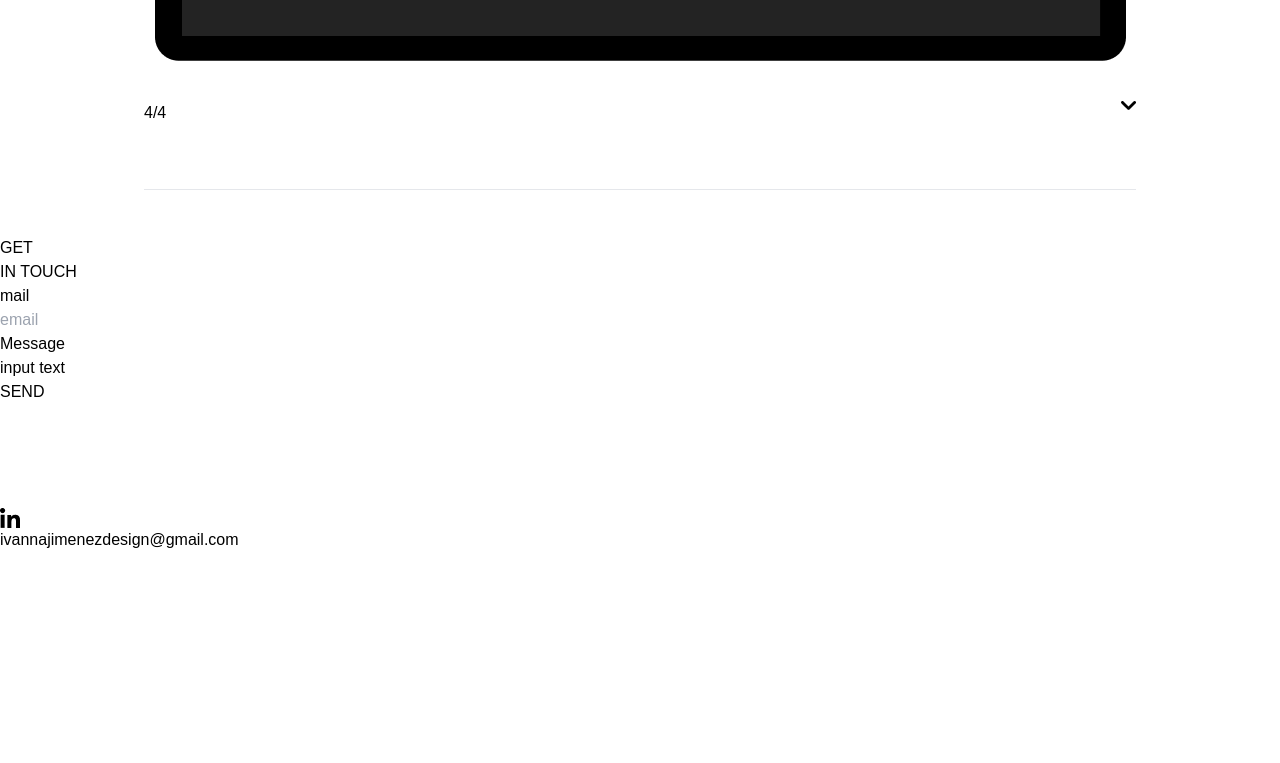
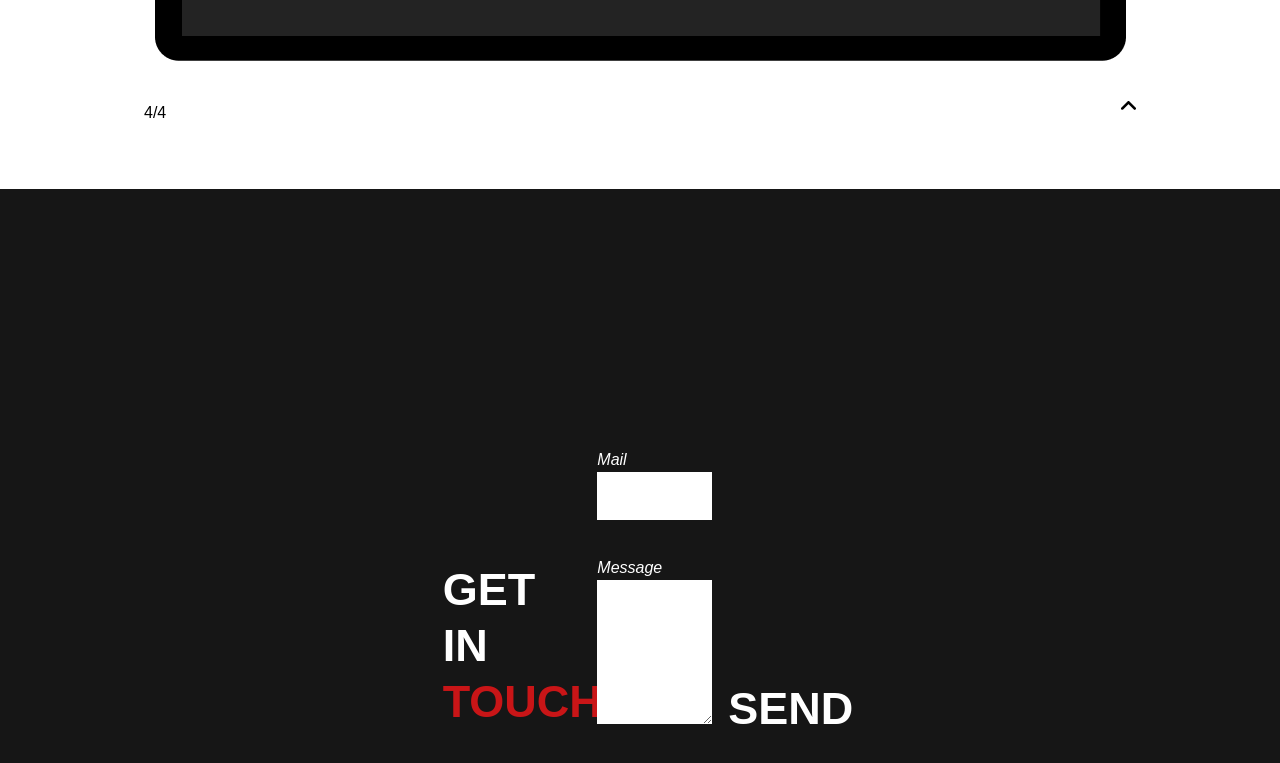
Before and after one commit to mricanho/ivanna-portfolio, a website: page src/index.html in a window 1280 px wide. Shown: the part 6258-7021 px from the top of the page. Before the commit the page ends 6810 px from the top, so only its background shows below. Drawn offline with Linux system fonts and the light colour scheme.

Commit message:
Finish contact form

```diff
--- a/src/index.html
+++ b/src/index.html
@@ -151,7 +151,7 @@
       </div>
       <hr class="mt-16">
     </div>
-    <div class="h-screen" id="rzone">
+    <div class="" id="rzone">
       <div class="relative flex justify-center">
         <img src="../assets/images/rzoneeeee.png" alt="rzone"/>
         <div class="absolute bottom-6 w-96 mr-96 mb-10">
@@ -160,35 +160,38 @@
               less overwhelming while adding new features to improve client's overall experience. </p>
         </div>
       </div>
-      <div class="flex mt-10">
+      <div class="flex mt-10 mb-16">
         <p>4/4</p>
-        <a class="ml-auto m" href="#off.psych">
-          <img class="" src="../assets/images/arrow-down.png" alt="arrow down" />
+        <a class="ml-auto m" href="#guiot">
+          <img class="" src="../assets/images/arrow-up.png" alt="arrow up" />
         </a>
       </div>
-      <hr class="mt-16">
     </div>
   </div>
 </section>
-<section class="form">
-  <div class="">
-    <div class="bloque">
-      <h2>GET</h2>
-      <h2>
-        IN <span class="color_red">TOUCH</span>
-      </h2>
-      <h4>mail</h4>
-      <input type="email" name="email" id="input" placeholder="email">
-      <h3>Message</h3>
-      <p>input text</p>
-      <h2>SEND</h2>
+<section class="w-full h-screen bg-black-ivanna">
+  <div class="flex h-full" id="contact">
+    <div class="container w-1/3 mx-auto flex self-center">
+      <h2 class="text-white font-bold text-4xl w-2/5 leading-tight self-end pl-4">GET <br>IN <span class="text-red-ivanna">TOUCH</span></h2>
+      <form action="https://formspree.io/f/mvodqpjp" method="POST" class="w-3/5">
+        <div class="flex">
+          <div class="w-full">
+            <label class="text-white italic">Mail</label>
+            <input class="w-full mb-9 h-12" type="text" name="email" required/>
+            <label class="text-white italic">Message</label>
+            <textarea class="w-full h-36" name="message" required></textarea>
+          </div>
+          <button type="submit" class="text-white font-bold text-4xl pl-4 self-end leading-none">SEND</button>
+        </div>
+      </form>
     </div>
-      <div class="fotter">
-         <img src="../assets/images/firma.png" alt="firm">
-         <img src="../assets/images/linkdn.png" alt="linkedin">
-         <h3>ivannajimenezdesign@gmail.com</h3>
-      </div>
   </div>
+  <footer>
+
+  </footer>
+
+
+
 </section>
 </body>
 </html>
--- a/tailwind.config.js
+++ b/tailwind.config.js
@@ -14,6 +14,7 @@ module.exports = {
       },
       colors: {
         'red-ivanna': '#C91517',
+        'black-ivanna': '#161616',
       },
       letterSpacing: {
         wide: '0.03em',
```
Also changed, not shown: dist/output.css.
